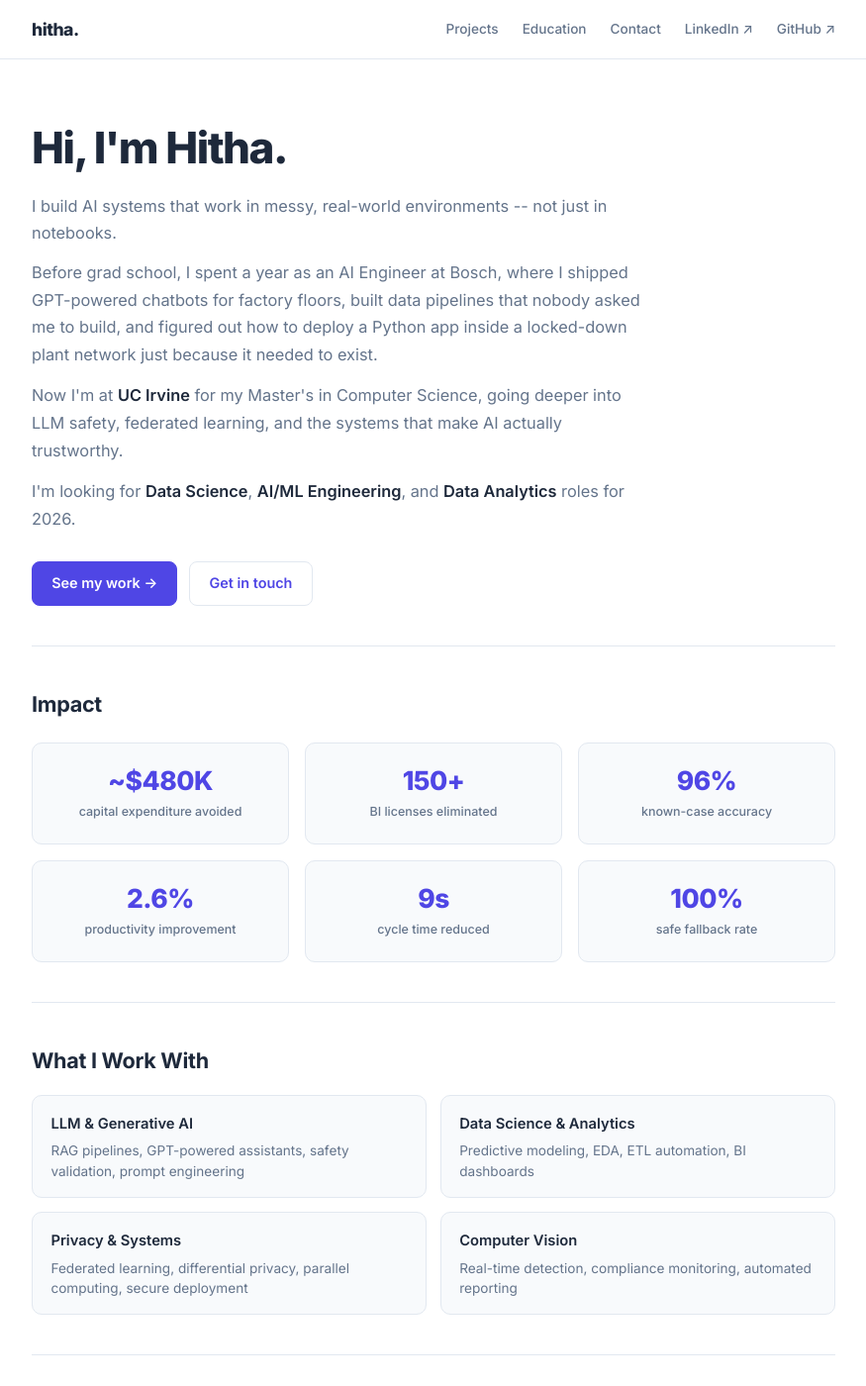
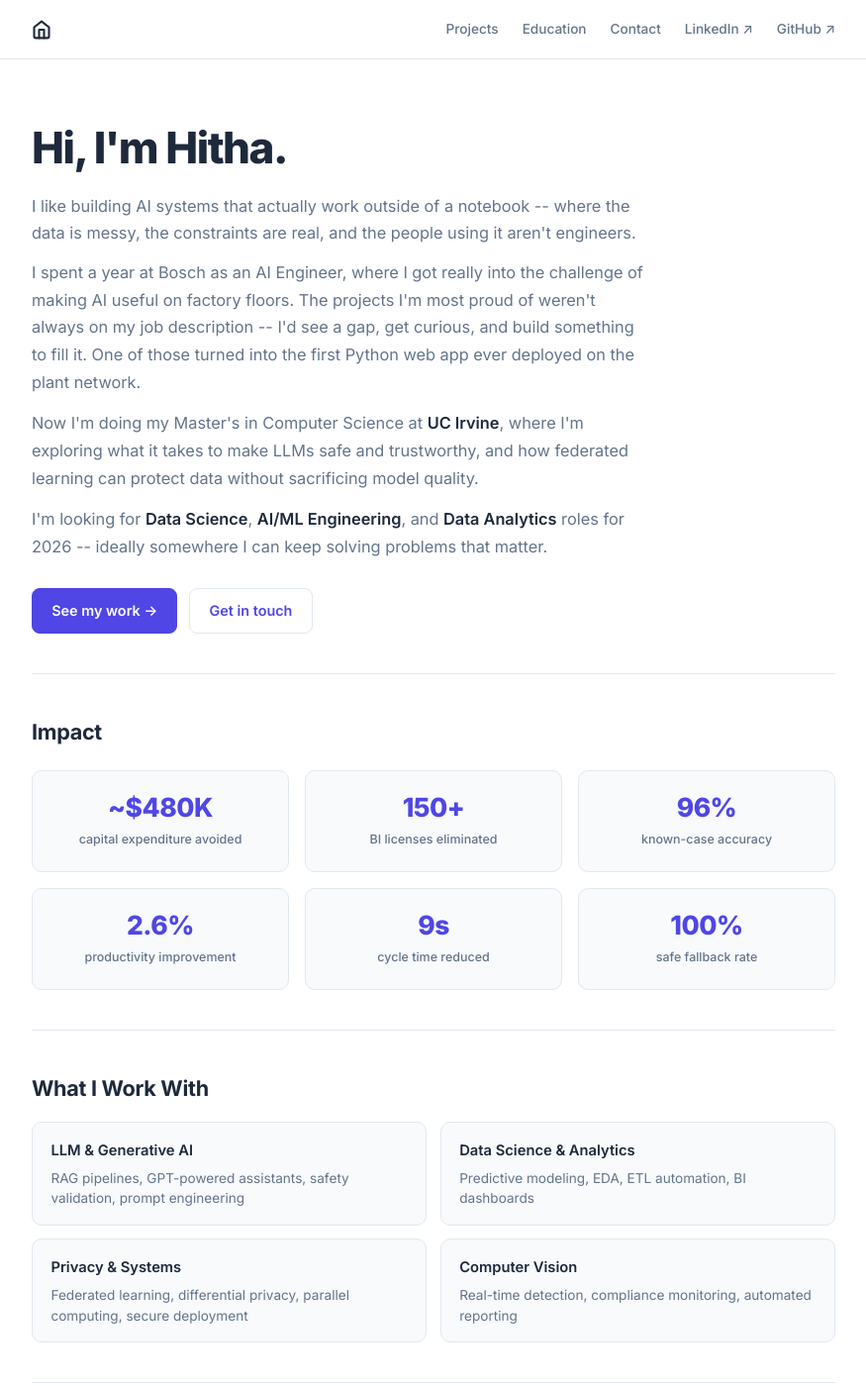
Before and after one commit to hithashri/hithashri.github.io, a Jekyll site: the page built from index.md, in a window 1280 px wide and 1400 px high. Shown: the whole window at 99% size, without its empty margins (202-1077 px from the left). Built offline with Jekyll 4.4.1, drawn with Linux system fonts in a browser that asks for light colours.

Commit message:
trying ui 2

```diff
--- a/_layouts/default.html
+++ b/_layouts/default.html
@@ -13,7 +13,9 @@
 <body>
   <nav class="nav">
     <div class="nav-inner">
-      <a href="/" class="nav-logo">hitha.</a>
+      <a href="/" class="nav-logo" aria-label="Home">
+        <svg width="20" height="20" viewBox="0 0 24 24" fill="none" stroke="currentColor" stroke-width="2.5" stroke-linecap="round" stroke-linejoin="round"><path d="m3 9 9-7 9 7v11a2 2 0 0 1-2 2H5a2 2 0 0 1-2-2z"/><polyline points="9 22 9 12 15 12 15 22"/></svg>
+      </a>
       <div class="nav-links">
         <a href="/projects.html"{% if page.url == '/projects.html' or page.url contains '/projects/' %} class="active"{% endif %}>Projects</a>
         <a href="/education/"{% if page.url == '/education/' %} class="active"{% endif %}>Education</a>
--- a/assets/css/main.css
+++ b/assets/css/main.css
@@ -61,14 +61,15 @@ body {
 }
 
 .nav-logo {
-  font-size: 1.1rem;
-  font-weight: 800;
+  display: flex;
+  align-items: center;
   color: var(--text);
   text-decoration: none;
-  letter-spacing: -0.5px;
 }
 
 .nav-logo:hover { color: var(--primary); text-decoration: none; }
+
+.nav-logo svg { transition: color 0.15s ease; }
 
 .nav-links {
   display: flex;
--- a/index.md
+++ b/index.md
@@ -4,10 +4,10 @@ title: Home
 
 <section class="hero">
   <h1>Hi, I'm Hitha.</h1>
-  <p class="hero-sub">I build AI systems that work in messy, real-world environments -- not just in notebooks.</p>
-  <p>Before grad school, I spent a year as an AI Engineer at Bosch, where I shipped GPT-powered chatbots for factory floors, built data pipelines that nobody asked me to build, and figured out how to deploy a Python app inside a locked-down plant network just because it needed to exist.</p>
-  <p>Now I'm at <strong>UC Irvine</strong> for my Master's in Computer Science, going deeper into LLM safety, federated learning, and the systems that make AI actually trustworthy.</p>
-  <p>I'm looking for <strong>Data Science</strong>, <strong>AI/ML Engineering</strong>, and <strong>Data Analytics</strong> roles for 2026.</p>
+  <p class="hero-sub">I like building AI systems that actually work outside of a notebook -- where the data is messy, the constraints are real, and the people using it aren't engineers.</p>
+  <p>I spent a year at Bosch as an AI Engineer, where I got really into the challenge of making AI useful on factory floors. The projects I'm most proud of weren't always on my job description -- I'd see a gap, get curious, and build something to fill it. One of those turned into the first Python web app ever deployed on the plant network.</p>
+  <p>Now I'm doing my Master's in Computer Science at <strong>UC Irvine</strong>, where I'm exploring what it takes to make LLMs safe and trustworthy, and how federated learning can protect data without sacrificing model quality.</p>
+  <p>I'm looking for <strong>Data Science</strong>, <strong>AI/ML Engineering</strong>, and <strong>Data Analytics</strong> roles for 2026 -- ideally somewhere I can keep solving problems that matter.</p>
   <div class="hero-actions">
     <a href="/projects.html" class="btn btn-primary">See my work →</a>
     <a href="/contact/" class="btn btn-outline">Get in touch</a>
```
